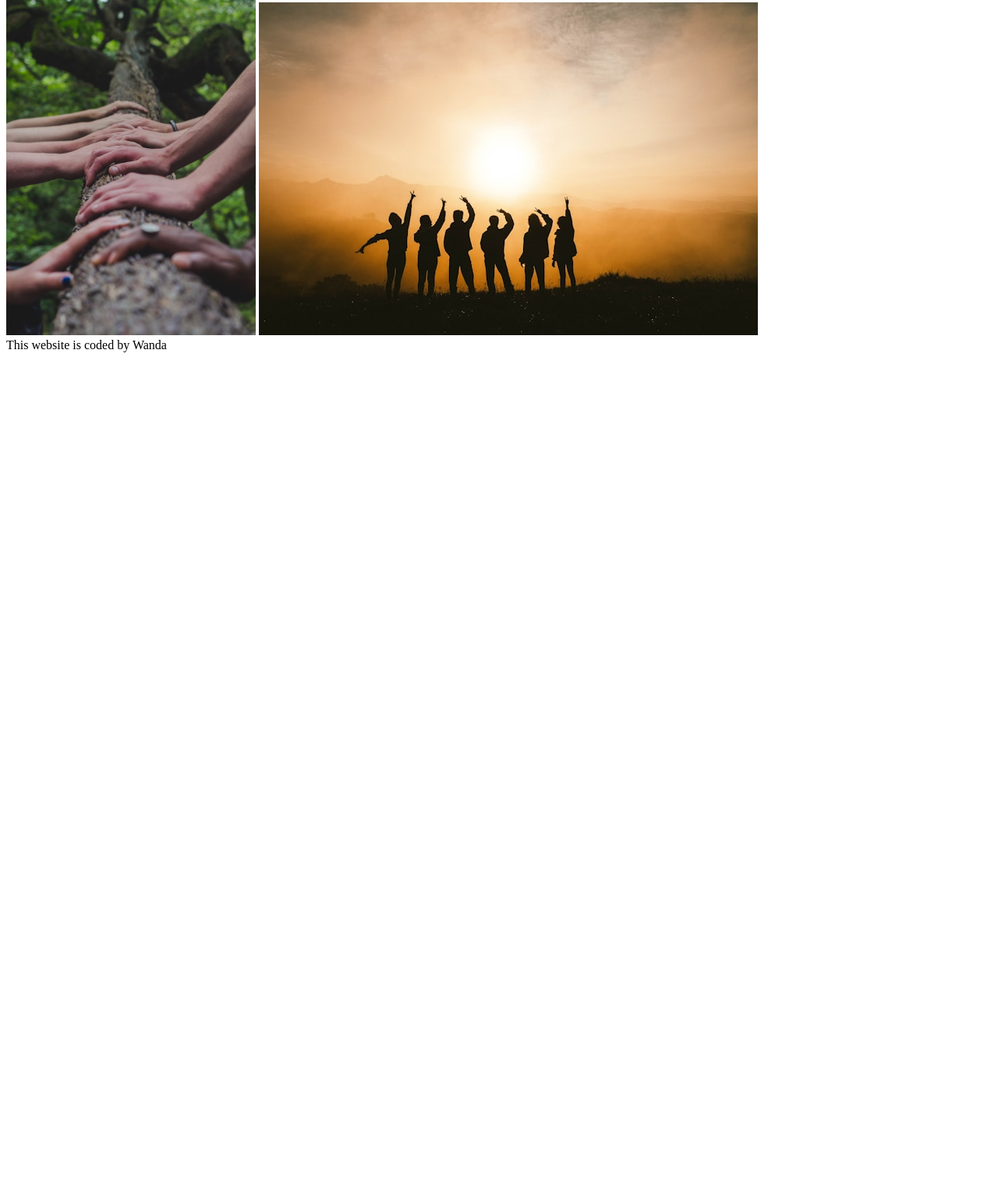
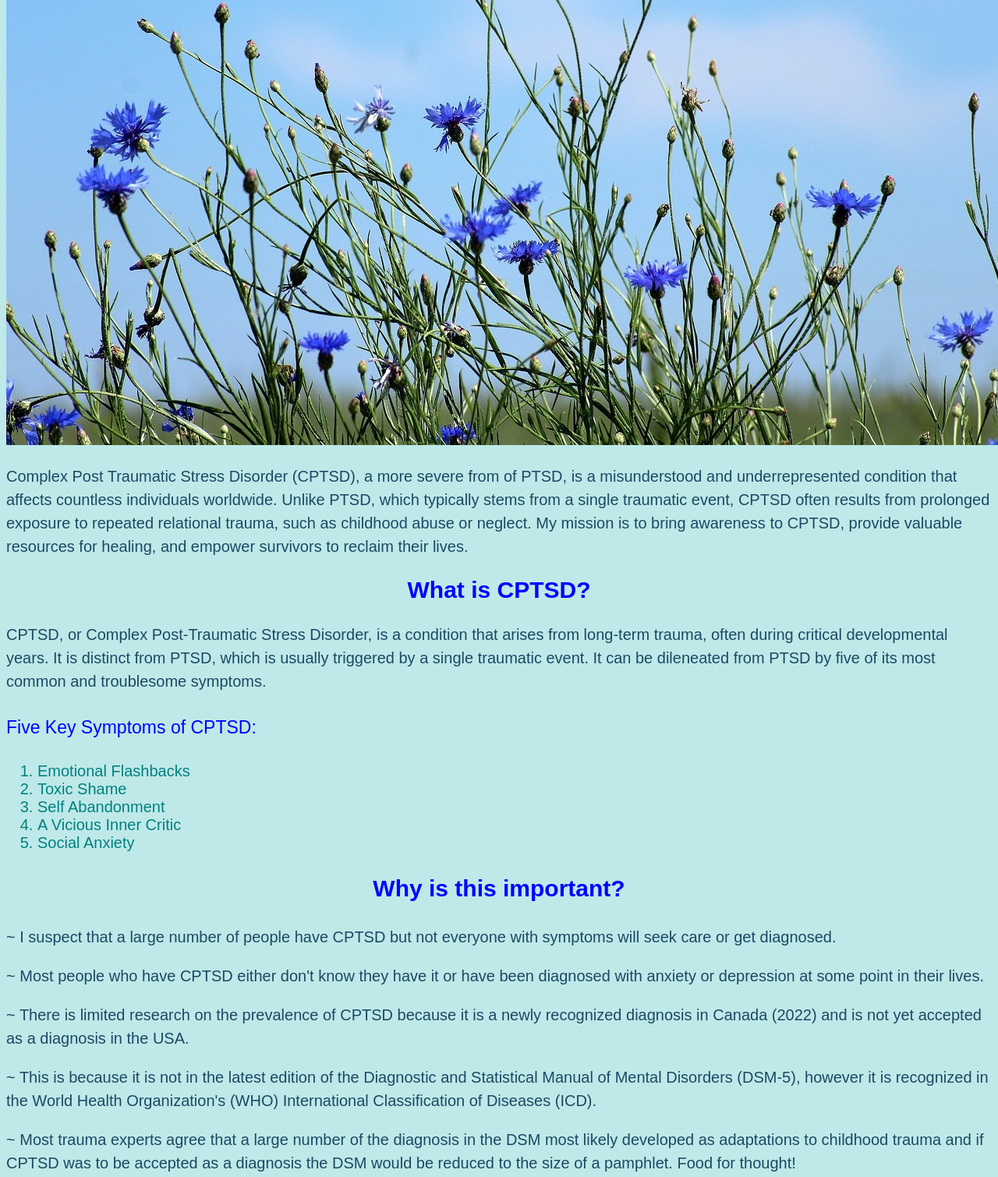
Before and after one commit to wandawiw/capstone, a plain HTML site: page index.html in a window 1280 px wide. Shown: the part 288-1798 px from the top of the page at 78% size. Before the commit the page ends 800 px from the top, so only its background shows below. Drawn offline with Linux system fonts and the light colour scheme.

Commit message:
Added image, css style sheet and new pages

```diff
--- a/index.html
+++ b/index.html
@@ -3,17 +3,44 @@
     <head>
         <title>Capstone Project</title>
         <meta charset="utf-8">
+        <!--Our link element should always be inside our head element-->
+        <link rel="stylesheet" href="style.css">
+        <link rel="preconnect" href="https://fonts.googleapis.com">
+        <link rel="preconnect" href="https://fonts.gstatic.com" crossorigin>
+        <link href="https://fonts.googleapis.com/css2?family=Roboto:ital,wght@0,100;0,300;0,400;0,500;0,700;0,900;1,100;1,300;1,400;1,500;1,700;1,900&display=swap" rel="stylesheet">
     </head>
     <body>
         <header>
-        <h1>CPTSD Recovery Hub</h1>
-        <p>Rebuilding Lives with Knowledge and Compassion</p>
+            <h1>CPTSD Resource Hub</h1>
+            <!-- Example of internal link, the computer will sift through the code to find an id attribute (because of the #) with the name provided -->
+            <a href="file:///c%3A/Users/wwiwc/OneDrive/Documents/Code/Website/capstone/about.html">About</a>
+            <a href="C:\Users\wwiwc\OneDrive\Documents\Code\Website\capstone\blog.html">Blog</a>
         </header>
     <main>
         <section>
+            <img src="image/cornflowers.jpg"
+            alt="Cornflowers and blue sky"
+            />
+        </section>
+        <section>
+            <p>Complex Post Traumatic Stress Disorder (CPTSD), a more severe from of PTSD, is a misunderstood and underrepresented condition that affects countless individuals worldwide. Unlike PTSD, which typically stems from a single traumatic event, CPTSD often results from prolonged exposure to repeated relational trauma, such as childhood abuse or neglect. My mission is to bring awareness to CPTSD, provide valuable resources for healing, and empower survivors to reclaim their lives.
+            </p>
             <h2>What is CPTSD?</h2>
-            <p>Complex Post Traumatic Stress Disorder (CPTSD) typically develops after repeated or prolonged relational trauma. Unlike Post Traumatic Stress Disorder (PTSD), which results from a single traumatic event, CPTSD typically develops after repeated and long-term harm caused by people who should have provided safety, like caregivers. It typically happens in childhood, but it can also happen in situations where escape feels impossible, such as in cases of long-term abuse, childhood neglect, or captivity.
-            </p>
+            <p>CPTSD, or Complex Post-Traumatic Stress Disorder, is a condition that arises from long-term trauma, often during critical developmental years. It is distinct from PTSD, which is usually triggered by a single traumatic event. It can be dileneated from PTSD by five of its most common and troublesome symptoms. </p>
+            <h4>Five Key Symptoms of CPTSD:</h4>
+            <ol>
+                <li>Emotional Flashbacks</li>
+                <li>Toxic Shame</li>
+                <li>Self Abandonment</li>
+                <li>A Vicious Inner Critic</li>
+                <li>Social Anxiety</li>
+            </ol>
+            <h3>Why is this important?</h3>
+                <p>~ I suspect that a large number of people have CPTSD but not everyone with symptoms will seek care or get diagnosed.</p>
+                <p>~ Most people who have CPTSD either don't know they have it or have been diagnosed with anxiety or depression at some point in their lives.</p>
+                <p>~ There is limited research on the prevalence of CPTSD because it is a newly recognized diagnosis in Canada (2022) and is not yet accepted as a diagnosis in the USA.</p>
+                <p>~ This is because it is not in the latest edition of the Diagnostic and Statistical Manual of Mental Disorders (DSM-5), however it is recognized in the World Health Organization's (WHO) International Classification of Diseases (ICD).</p>
+                <p>~ Most trauma experts agree that a large number of the diagnosis in the DSM most likely developed as adaptations to childhood trauma and if CPTSD was to be accepted as a diagnosis the DSM would be reduced to the size of a pamphlet. Food for thought!</p>
         </section>
         <section>
             <img
--- /dev/null
+++ b/style.css
@@ -0,0 +1,52 @@
+body{
+    background-color: rgb(190, 233, 232);
+    color: darkslateblue;
+    font-family: Arial, Helvetica, sans-serif;
+    font-size: 20px;
+}
+
+p{
+    color: rgb(27, 73, 101);
+    line-height: 1.5;
+}
+
+/* parent + space + nested child (target) */
+ol li {
+    color: teal;
+}
+
+h1{
+    color:seagreen;
+    font-size: 40px;
+    font-weight: bolder;
+    text-align: left;
+}
+
+header {
+    text-align: center;
+}
+
+header h1 {
+    text-align: center;
+}
+
+h2, h3 {
+    text-align: center
+}
+h2{
+    color: blue;
+    font-size: 30px;
+    font-weight: bold;
+}
+
+h3{
+    color:blue;
+    font-size: 30px;
+    font-weight: bold;
+}
+
+h4{
+    color:blue;
+    font-size: 23px;
+    font-weight: normal;
+}
```
Also changed, not shown: about.html (added, +16 -0 lines), blog.html (added, +10 -0 lines), image/cornflowers.jpg (added). Lines whose indentation alone changed are shown as unchanged.
